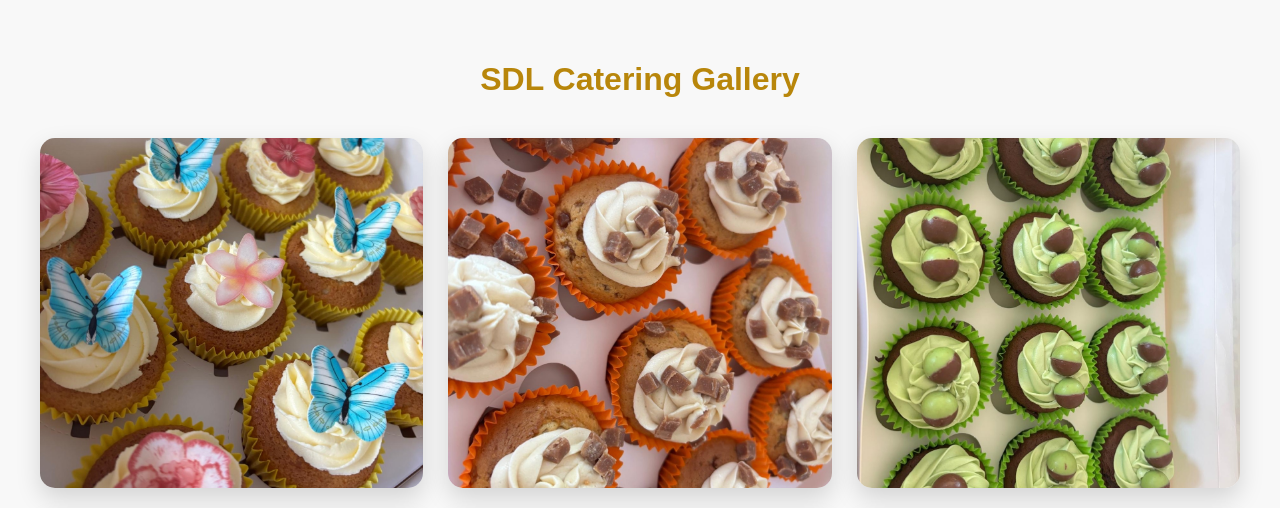
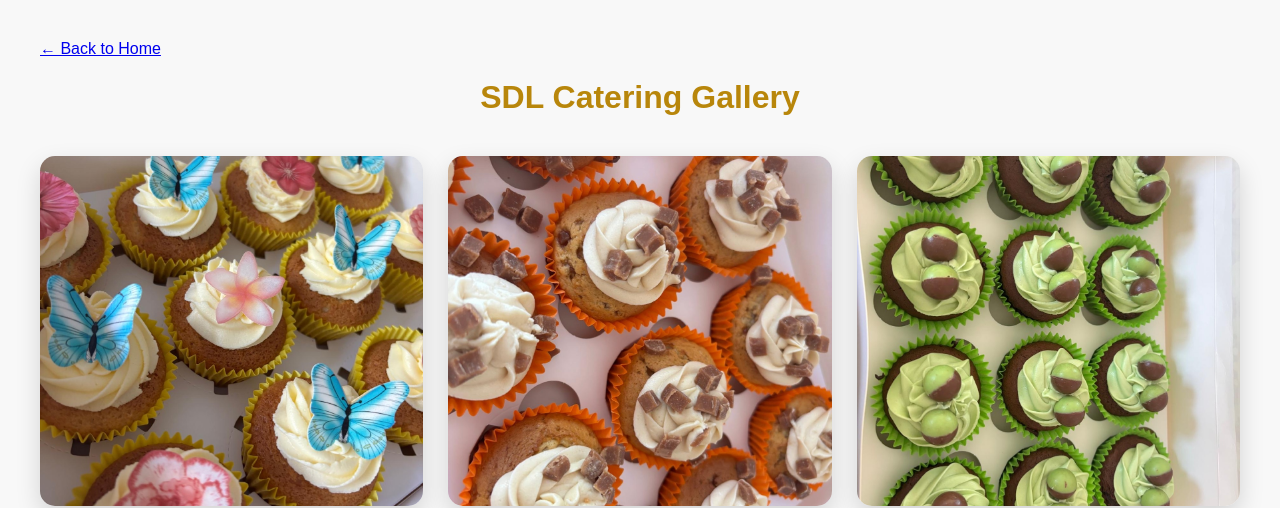
Before and after one commit to xwizzzey-byte/SDL, a plain HTML site: page gallery.html in a window 1280 px wide. Shown: the top 508 px of the page. Drawn offline with Linux system fonts and the light colour scheme.

Commit message:
Update gallery.html

```diff
--- a/gallery.html
+++ b/gallery.html
@@ -1,3 +1,4 @@
+<a href="index.html">← Back to Home</a>
 <!DOCTYPE html>
 <html lang="en">
 <head>
```
